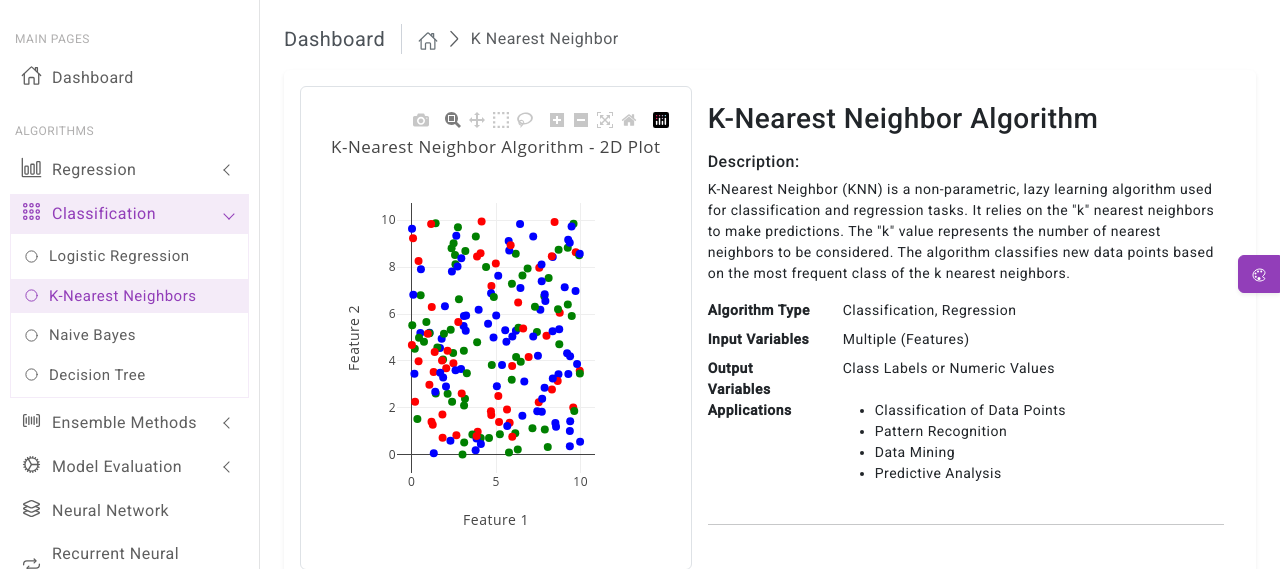
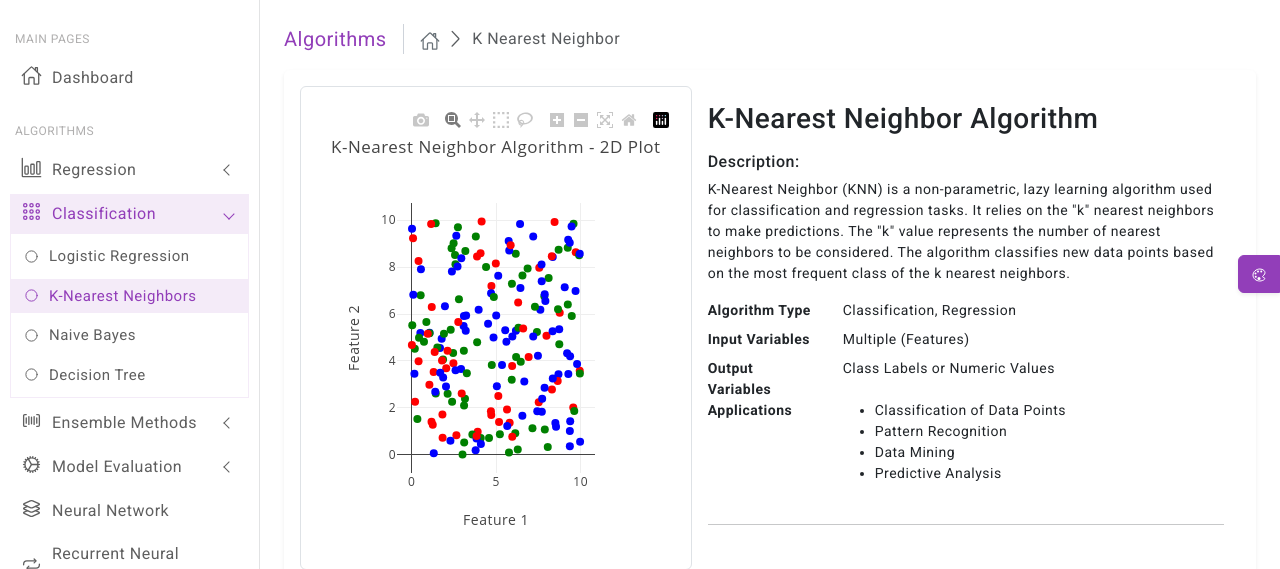
Before and after one commit to Alibakhshov/Machine-Leaning-Algorithms-Dashboard, a Django app: page /k-nearest-neighbor/ in a window 1280 px wide. Shown: the part 65-634 px from the top of the page. Run offline with Django 5.2, Linux system fonts and the light colour scheme; some libraries are stand-ins or nearby versions.

Commit message:
Minor changes

```diff
--- a/apps/core/views.py
+++ b/apps/core/views.py
@@ -1,13 +1,10 @@
 from django.shortcuts import render
-from django.http import HttpResponse
-
 
 def algorithms(request):
     return render(request, 'pages/algoithms-grid-view.html')
 
 ###################################### SIMPLE LINEAR REGRESSION ######################################
 
-# views.py
 import plotly.express as px
 import numpy as np
 import plotly.io as pio
@@ -70,7 +67,6 @@ def decision_tree_classifier(request):
 ######################################## RANDOM FOREST ###################################################
 
 
-# views.py
 from django.shortcuts import render
 import matplotlib
 matplotlib.use('Agg')  # Set the backend to Agg
@@ -151,7 +147,7 @@ def random_forest_classifier(request):
 
 from django.shortcuts import render
 import matplotlib
-matplotlib.use('Agg')  # Set the backend to Agg
+matplotlib.use('Agg')
 import matplotlib.pyplot as plt
 import seaborn as sns
 from sklearn.datasets import make_classification
--- a/static/css/style.css
+++ b/static/css/style.css
@@ -17,10 +17,8 @@
 
  */
 
-
-
-
-/* Genral */
+@import url('https://fonts.googleapis.com/css2?family=Cousine:ital,wght@0,400;0,700;1,400;1,700&family=Roboto:ital,wght@0,100;0,300;0,400;0,500;0,700;0,900;1,100;1,300;1,400;1,500;1,700;1,900&display=swap');
+
 
 body {
     color: #4c5258;
@@ -28,7 +26,8 @@ body {
     letter-spacing: .5px;
     background-color: #ffffff;
     overflow-x: hidden;
-    font-family: Roboto, sans-serif;
+    font-family: "Roboto", sans-serif;
+    font-style: normal;
 }
 
 a {
--- a/templates/partials/breadcrumb.html
+++ b/templates/partials/breadcrumb.html
@@ -1,5 +1,7 @@
 <div class="page-breadcrumb d-none d-sm-flex align-items-center mb-3">
-  <div class="breadcrumb-title pe-3">Dashboard</div>
+  <div class="breadcrumb-title pe-3">
+    <a href="{% url 'algorithms' %}">Algorithms</a>
+  </div>
   <div class="ps-3">
       <nav aria-label="breadcrumb">
           <ol class="breadcrumb mb-0 p-0 align-items-center">
```
